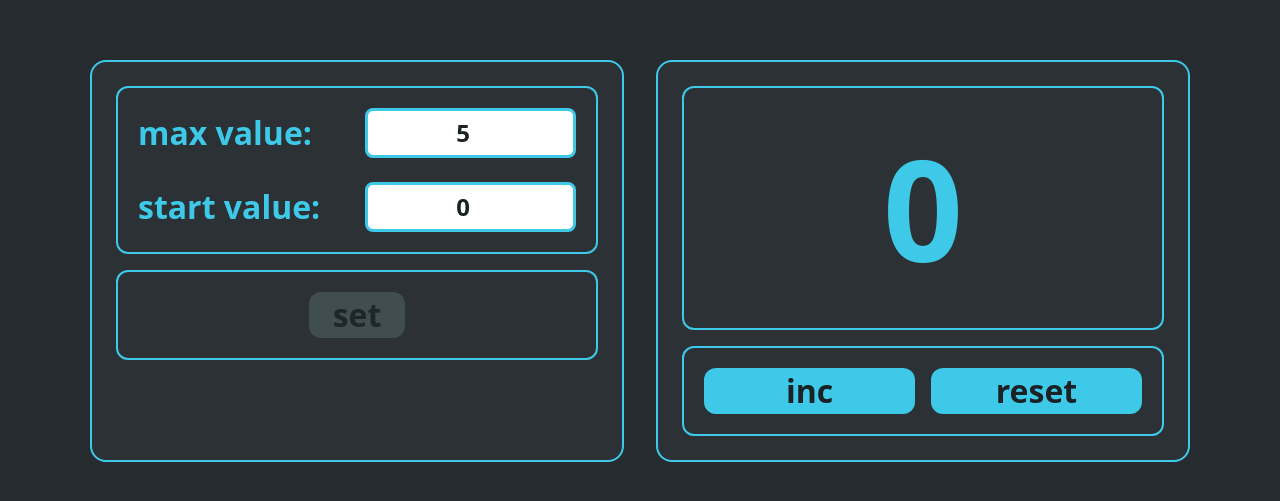
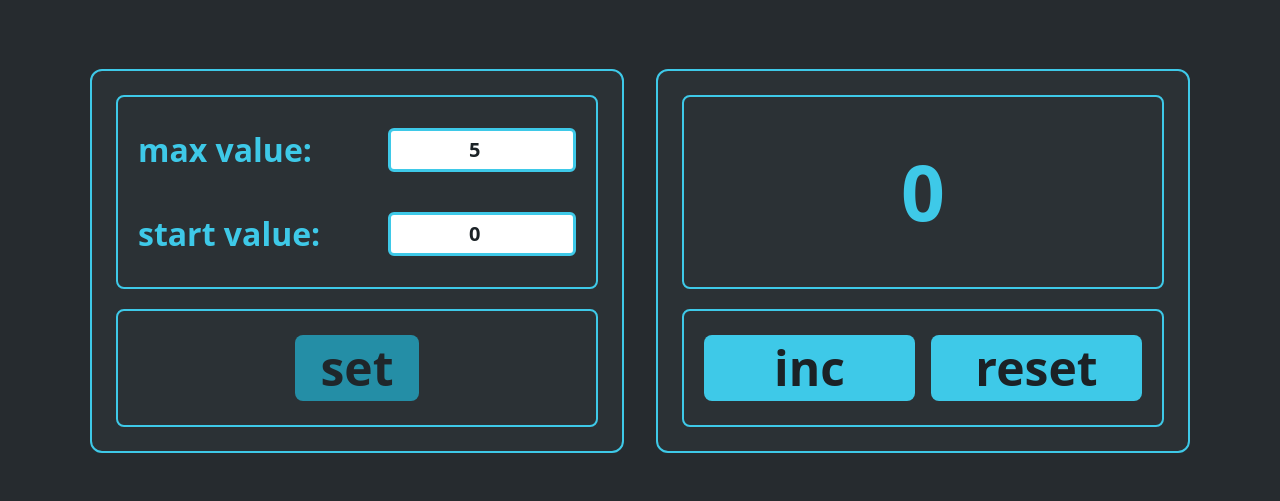
Before and after one commit to IgorVoronkov/it-inc-counter, a React (Vite) app: page / in a window 1280 px wide. Shown: the part 139-640 px from the top of the page. Built offline with nearby package versions, Linux system fonts and the light colour scheme.

Commit message:
style: polish counter layout to match reference

```diff
--- a/src/app/styles/tokens.css
+++ b/src/app/styles/tokens.css
@@ -10,7 +10,6 @@
   --red-400: #ff6b6b;
   --red-500: #ff3b3b;
 
-  --slate-600: #4a5a5e;
   --slate-800: #2b3135;
   --slate-900: #262b2f;
   --slate-950: #1b2226;
@@ -29,11 +28,11 @@
   --color-danger-text: var(--red-400);
   --color-danger-bg: var(--red-100);
 
-  --color-muted-bg: var(--slate-600);
+  --color-muted-bg: var(--cyan-600);
   --color-input-bg: var(--white);
   --color-input-text: var(--slate-950);
 
-  --radius-lg: 16px;
-  --radius-md: 12px;
-  --radius-sm: 8px;
+  --radius-lg: 12px;
+  --radius-md: 8px;
+  --radius-sm: 6px;
 }
--- a/src/entities/counter/ui/CounterDisplay.module.css
+++ b/src/entities/counter/ui/CounterDisplay.module.css
@@ -1,13 +1,14 @@
 .display {
   display: flex;
+  flex: 1;
   align-items: center;
   justify-content: center;
-  min-height: 200px;
+  min-height: 0;
   text-align: center;
 }
 
 .value {
-  font-size: clamp(64px, 12vw, 140px);
+  font-size: clamp(48px, 6vw, 84px);
   font-variant-numeric: tabular-nums;
   line-height: 1;
   color: var(--color-accent);
--- a/src/features/counter-controls/ui/CounterControls.module.css
+++ b/src/features/counter-controls/ui/CounterControls.module.css
@@ -1,5 +1,7 @@
 .actions {
   flex-direction: row;
+  align-items: center;
+  justify-content: center;
   gap: 16px;
   padding: 20px;
   border-radius: var(--radius-md);
@@ -7,4 +9,5 @@
 
 .actions > button {
   flex: 1;
+  min-width: 0;
 }
--- a/src/features/counter-settings/ui/CounterSettings.module.css
+++ b/src/features/counter-settings/ui/CounterSettings.module.css
@@ -1,17 +1,13 @@
-.settings {
-  display: flex;
-  flex-direction: column;
-  gap: 16px;
-}
-
 .group {
-  gap: 24px;
+  justify-content: center;
+  gap: 40px;
   padding: 20px;
   border-radius: var(--radius-md);
 }
 
 .actions {
   align-items: center;
+  justify-content: center;
   padding: 20px;
   border-radius: var(--radius-md);
 }
--- a/src/features/counter-settings/ui/CounterSettings.tsx
+++ b/src/features/counter-settings/ui/CounterSettings.tsx
@@ -24,7 +24,7 @@ export function CounterSettings({
   onApply,
 }: CounterSettingsProps) {
   return (
-    <div className={styles.settings}>
+    <>
       <Panel className={styles.group}>
         <TextField
           id="counter-max"
@@ -46,6 +46,6 @@ export function CounterSettings({
           set
         </Button>
       </Panel>
-    </div>
+    </>
   );
 }
--- a/src/pages/counter/ui/CounterPage.module.css
+++ b/src/pages/counter/ui/CounterPage.module.css
@@ -8,27 +8,33 @@
 }
 
 .layout {
-  display: flex;
-  flex: 1;
-  align-items: stretch;
+  display: grid;
+  grid-template-columns: repeat(2, minmax(0, 1fr));
   gap: 32px;
+  width: 100%;
   max-width: 1100px;
+  height: 384px;
 }
 
 .column {
-  flex: 1;
-  gap: 16px;
+  display: grid;
+  grid-template-rows: 1.65fr 1fr;
+  gap: 20px;
+  min-width: 0;
 }
 
 .display {
-  flex: 1;
-  justify-content: center;
   padding: 20px;
   border-radius: var(--radius-md);
 }
 
 @media (max-width: 800px) {
   .layout {
-    flex-direction: column;
+    grid-template-columns: 1fr;
+    height: auto;
+  }
+
+  .column {
+    grid-template-rows: auto auto;
   }
 }
--- a/src/shared/ui/Button/Button.module.css
+++ b/src/shared/ui/Button/Button.module.css
@@ -2,10 +2,10 @@
   display: inline-flex;
   align-items: center;
   justify-content: center;
-  padding: 4px 24px;
+  padding: 4px clamp(10px, 2vw, 32px);
   border-radius: var(--radius-md);
   color: var(--color-on-accent);
-  font-size: 2rem;
+  font-size: clamp(1.5rem, 4.5vw, 3rem);
   line-height: 1.2;
   cursor: pointer;
   transition:
--- a/src/shared/ui/TextField/TextField.module.css
+++ b/src/shared/ui/TextField/TextField.module.css
@@ -1,20 +1,20 @@
 .field {
   display: grid;
-  grid-template-columns: 1fr 1fr;
+  grid-template-columns: 1.25fr 1fr;
   align-items: center;
   gap: 16px;
 }
 
 .label {
-  font-size: 2rem;
+  font-size: clamp(1.25rem, 3.2vw, 2rem);
   line-height: 1.2;
 }
 
 .input {
   width: 100%;
-  padding: 4px 16px;
+  padding: 4px 12px;
   color: var(--color-input-text);
-  font-size: 1.5rem;
+  font-size: 1.25rem;
   text-align: center;
   background: var(--color-input-bg);
   border: 3px solid var(--color-accent);
```
